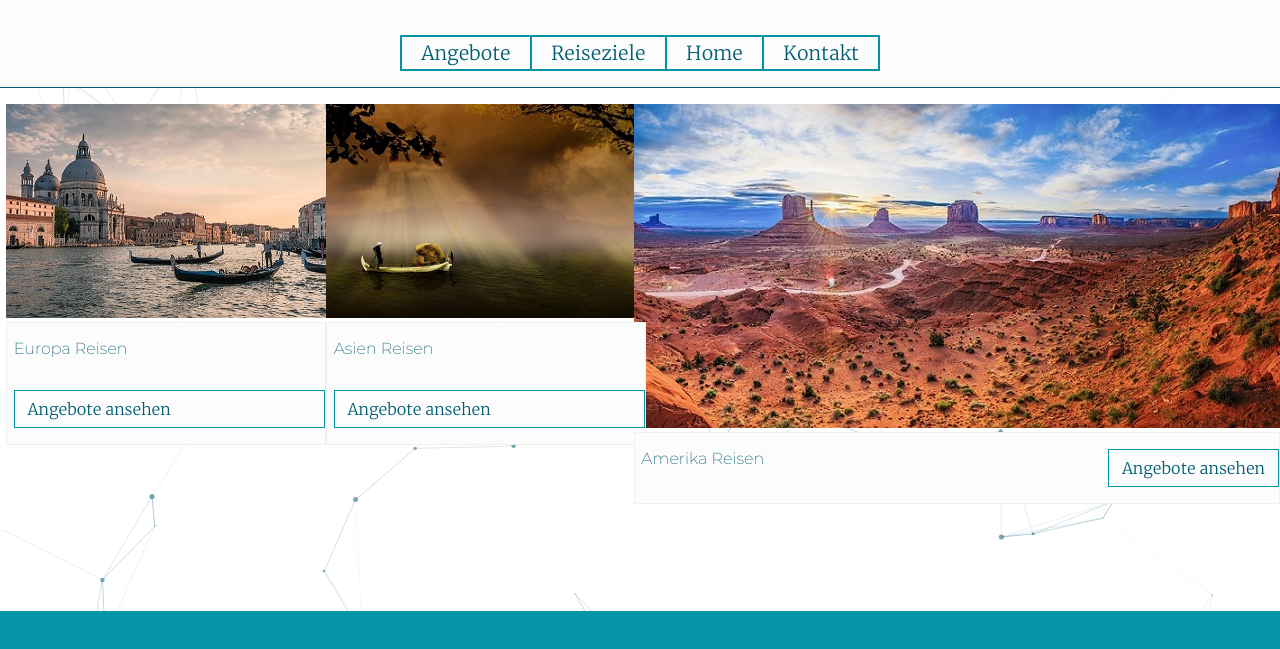
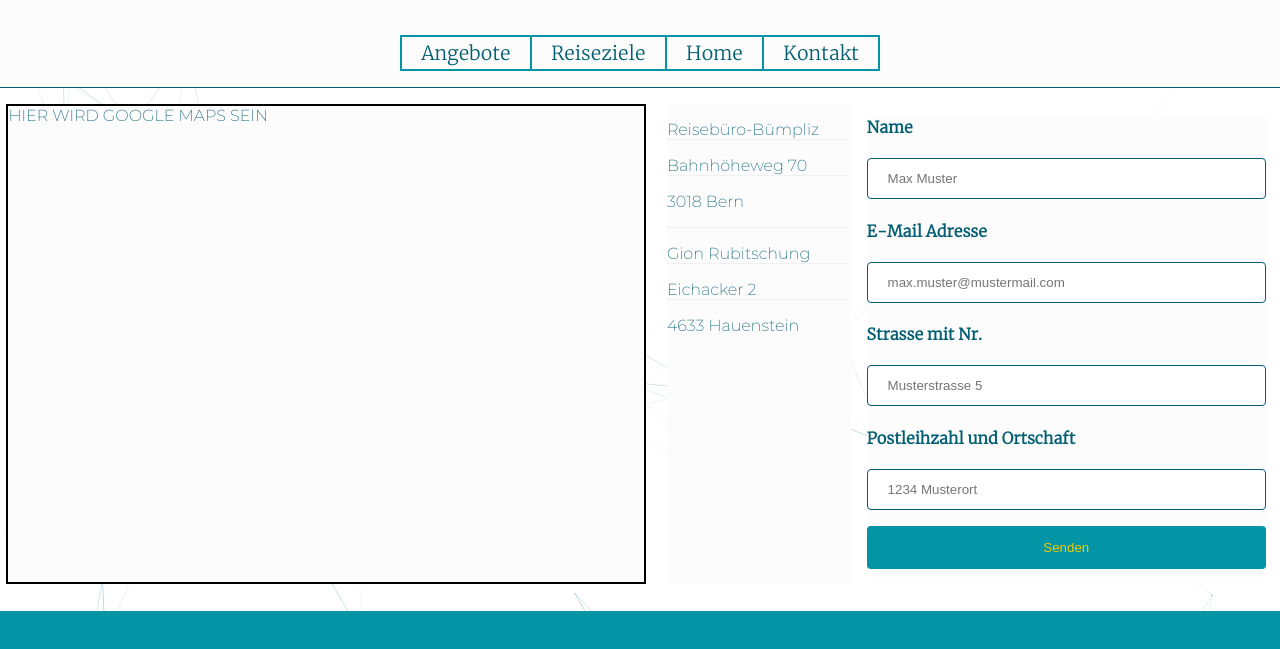
Before and after one commit to GionRubitschung/reisebuero-bbc-projektarbeit, a plain HTML site: page index.html in a window 1280 px wide. Shown: the part 69-718 px from the top of the page. Drawn offline with nearby package versions, Linux system fonts and the light colour scheme.

Commit message:
kontaktformular

```diff
--- a/index.html
+++ b/index.html
@@ -6,7 +6,7 @@
   <meta name="viewport" content="width=device-width, initial-scale=1.0" />
   <meta http-equiv="X-UA-Compatible" content="ie=edge" />
   <link rel="stylesheet" href="style.css" />
-  <title>Document</title>
+  <title>Reisebüro</title>
 
   <script src="https://ajax.googleapis.com/ajax/libs/jquery/3.3.1/jquery.min.js"></script>
 
@@ -17,7 +17,8 @@
       $("#angebote-amerika").hide();
       $("#angebote-asien").hide();
       $("#angebote-europa").hide();
-      $("#reiseziele").show();
+      $("#reiseziele").hide();
+      $('#kontakt').show();
       // LINK HOME
       $(".link-home").click(function () {
         $("#home").show();
@@ -26,6 +27,7 @@
         $("#angebote-amerika").hide();
         $("#angebote-asien").hide();
         $("#angebote-europa").hide();
+        $('#kontakt').hide();
       });
       // LINK HOME
 
@@ -37,6 +39,9 @@
         $("#angebote-amerika").hide();
         $("#angebote-asien").hide();
         $("#angebote-europa").hide();
+        $('#kontakt').hide();
+
+        alert('Wenn Sie mit dem Mauszeiger über die Bilder fahren, erfahren Sie mehr!')
       });
       // LINK ANGEBOTE
 
@@ -48,8 +53,19 @@
         $("#angebote-amerika").hide();
         $("#angebote-asien").hide();
         $("#angebote-europa").hide();
+        $('#kontakt').hide();
       });
       // LINK REISEZIELE
+
+      $('.link-kontakt').click(function () {
+        $('#kontakt').show();
+        $("#reiseziele").hide();
+        $("#angebote-aktuell").hide();
+        $("#home").hide();
+        $("#angebote-amerika").hide();
+        $("#angebote-asien").hide();
+        $("#angebote-europa").hide();
+      })
 
       // LINK AMERIKA ANGEBOTE
       $('.link-angebote-amerika').click(function () {
@@ -59,6 +75,7 @@
         $("#angebote-amerika").show();
         $("#angebote-asien").hide();
         $("#angebote-europa").hide();
+        $('#kontakt').hide();
       })
       // LINK AMERIKA ANGEBOTE
       $('.link-angebote-asien').click(function () {
@@ -68,6 +85,7 @@
         $("#angebote-amerika").hide();
         $("#angebote-asien").show();
         $("#angebote-europa").hide();
+        $('#kontakt').hide();
       })
       // LINK AMERIKA ANGEBOTE
 
@@ -79,6 +97,7 @@
         $("#angebote-amerika").hide();
         $("#angebote-asien").hide();
         $("#angebote-europa").show();
+        $('#kontakt').hide();
       })
 
       // SONSTIGER CODE
@@ -104,19 +123,16 @@
     <nav class="menu">
       <ul class="menubar">
         <li class="menubar-element link-angebote">
-          <a class="menubar-element link-angebote" href="#angebote#aktuell">Angebote</a>
+          <a class="menubar-element" href="#angebote#aktuell">Angebote</a>
         </li>
         <li class="menubar-element link-reiseziele">
-          <a class="menubar-element link-reiseziele" href="#reiseziele">Reiseziele</a>
+          <a class="menubar-element" href="#reiseziele">Reiseziele</a>
         </li>
         <li class="menubar-element link-home">
-          <a class="menubar-element link-home" href="#home">Home</a>
+          <a class="menubar-element" href="#home">Home</a>
         </li>
-        <!-- <li class="menubar-element">
-            <a class="menubar-element link-blog" href="#">Blog</a>
-          </li> -->
         <li class="menubar-element link-kontakt">
-          <a class="menubar-element link-kontakt" href="#kontakt">Kontakt</a>
+          <a class="menubar-element" href="#kontakt">Kontakt</a>
         </li>
       </ul>
     </nav>
@@ -125,6 +141,7 @@
   <!-- CONTENT ########################### CONTENT -->
   <section id="content">
     <!-- HOME ##################### HOME -->
+
     <section id="home">
       <section class="home-left">
         <div class="home-left-picture">
@@ -162,9 +179,11 @@
         </aside>
       </section>
     </section>
+
     <!-- HOME ##################### HOME -->
 
     <!-- ANGEBOTE ##################### ANGEBOTE -->
+
     <section id="angebote">
       <section id="angebote-aktuell">
         <section class="angebote-left">
@@ -442,6 +461,7 @@
         </section>
       </section>
     </section>
+
     <!-- ANGEBOTE ##################### ANGEBOTE -->
 
     <!-- REISEZIELE #################### REISEZIELE -->
@@ -455,7 +475,8 @@
           <div class="reiseziele-left-picture-description">
             <div class="reiseziele-left-flex-container">
               <p class="reiseziele-text">Europa Reisen</p>
-              <p class="reiseziele-button link-angebote-europa"><a href="#" class="reiseziele-button-link link-angebote-europa">Angebote ansehen</a></p>
+              <p class="reiseziele-button link-angebote-europa"><a href="#"
+                  class="reiseziele-button-link link-angebote-europa">Angebote ansehen</a></p>
             </div>
           </div>
         </div>
@@ -495,6 +516,49 @@
     </section>
 
     <!-- REISEZIELE #################### REISEZIELE -->
+
+    <!-- KONTAKT ####################### KONTAKT -->
+
+    <section id="kontakt">
+      <section class="kontakt-map">
+        <div id="map">HIER WIRD GOOGLE MAPS SEIN</div>
+      </section>
+
+      <section class="kontakt-right">
+        <section class="kontakt-right-adresse">
+          <div class="reisebuero-daten">
+            <p class="kontakt-right-adresse-person">Reisebüro-Bümpliz</p>
+            <p class="kontakt-right-adresse-strasse-nr">Bahnhöheweg 70</p>
+            <p class="kontakt-right-adresse-plz-ort">3018 Bern</p>
+          </div>
+          <div class="persoenliche-daten">
+            <p class="kontakt-right-adresse-person">Gion Rubitschung</p>
+            <p class="kontakt-right-adresse-strasse-nr">Eichacker 2</p>
+            <p class="kontakt-right-adresse-plz-ort">4633 Hauenstein</p>
+          </div>
+        </section>
+        <section class="kontakt-right-kontaktaufnahme">
+          <form class="kontakt-right-kontaktaufnahme-form">
+            <label for="name"><h2>Name</h2></label>
+            <input type="text" class="kontakt-right-kontaktaufnahme-form-input" placeholder="Max Muster" id="name">
+
+            <label for="eMail"><h2>E-Mail Adresse</h2></label>
+            <input type="email" class="kontakt-right-kontaktaufnahme-form-input" placeholder="max.muster@mustermail.com" id="eMail">
+
+            <label for="strasse"><h2>Strasse mit Nr.</h2></label>
+            <input type="text" class="kontakt-right-kontaktaufnahme-form-input" placeholder="Musterstrasse 5" id="strasse">
+
+            <label for="ort"><h2>Postleihzahl und Ortschaft</h2></label>
+            <input type="text" class="kontakt-right-kontaktaufnahme-form-input" placeholder="1234 Musterort" id="ort">
+
+            <input type="submit" value="Senden">
+          </form>
+        </section>
+      </section>
+    </section>
+
+    <!-- KONTAKT ####################### KONTAKT -->
+
   </section>
   <!-- CONTENT ########################### CONTENT -->
 
--- a/style.css
+++ b/style.css
@@ -10,6 +10,7 @@
 
   --background: #fcfcfc;
   --border-color: #f0f0f0;
+  /* --border-color: black; */
 }
 
 @font-face {
@@ -88,8 +89,6 @@ header {
   display: table-cell;
   /* Sorgt dafür, dass die Menubar als Tabelle angesehen wird und dass die umrandungen überall gleich sind */
 }
-
-/* Da in einem ul nur li's sein können, müssen sowohl auch das li und das a die selbe Klasse besitzen */
 
 .menubar-element:hover a.menubar-element {
   /* Sorgt dafür, dass wenn über das li oder a gehovert wird, wird die Schrift des a's gehoveret */
@@ -400,6 +399,89 @@ span {
 
 /* REISEZIELE ########################################################## REISEZIELE */
 
+/* KONTAKT ########################################################## KONTAKT */
+
+#kontakt {
+  display: flex;
+  flex-direction: row;
+}
+
+#map {
+  height: 60vh;
+  width: 50vw;
+  border: 2px solid black;
+  background-color: var(--background);
+}
+
+.kontakt-right {
+  display: flex;
+  flex-direction: row;
+  justify-content: space-around;
+  width: 50vw;
+  margin-left: 1vw;
+}
+
+.kontakt-right-adresse {
+  width: 30%;
+  background-color: var(--background);
+}
+
+.kontakt-right-adresse-person {
+  border-bottom: 1px solid var(--border-color);
+}
+
+.kontakt-right-adresse-strasse-nr {
+  border-bottom: 1px solid var(--border-color);
+}
+
+.kontakt-right-adresse-pls-ort {
+  border-bottom: 1px solid var(--border-color);
+}
+
+.reisebuero-daten {
+  border-bottom: 1px solid var(--border-color);
+}
+
+.kontakt-right-kontaktaufnahme {
+  width: 65%;
+}
+
+.kontakt-right-kontaktaufnahme-form>label>h2 {
+  font-size: 100%;
+}
+
+.kontakt-right-kontaktaufnahme-form-input {
+  width: 100%;
+  padding: 12px 20px;
+  margin: 8px 0;
+  display: inline-block;
+  border: 1px solid var(--theme-DunkelBlau);
+  border-radius: 4px;
+  box-sizing: border-box;
+}
+
+.kontakt-right-kontaktaufnahme-form {
+  background-color: var(--background);
+}
+
+input[type=submit] {
+  width: 100%;
+  background-color: var(--theme-HelllBlau);
+  color: var(--theme-Gelb);
+  padding: 14px 20px;
+  margin: 8px 0;
+  border: none;
+  border-radius: 4px;
+  cursor: pointer;
+}
+
+input[type=submit]:hover {
+  color: var(--theme-Orange);
+  background-color: var(--theme-DunkelBlau);
+}
+
+/* KONTAKT ########################################################## KONTAKT */
+
 /* CONTENT ########################################################## CONTENT */
 
 /* PARTICLES ########################################################## PARTICLES */
```
